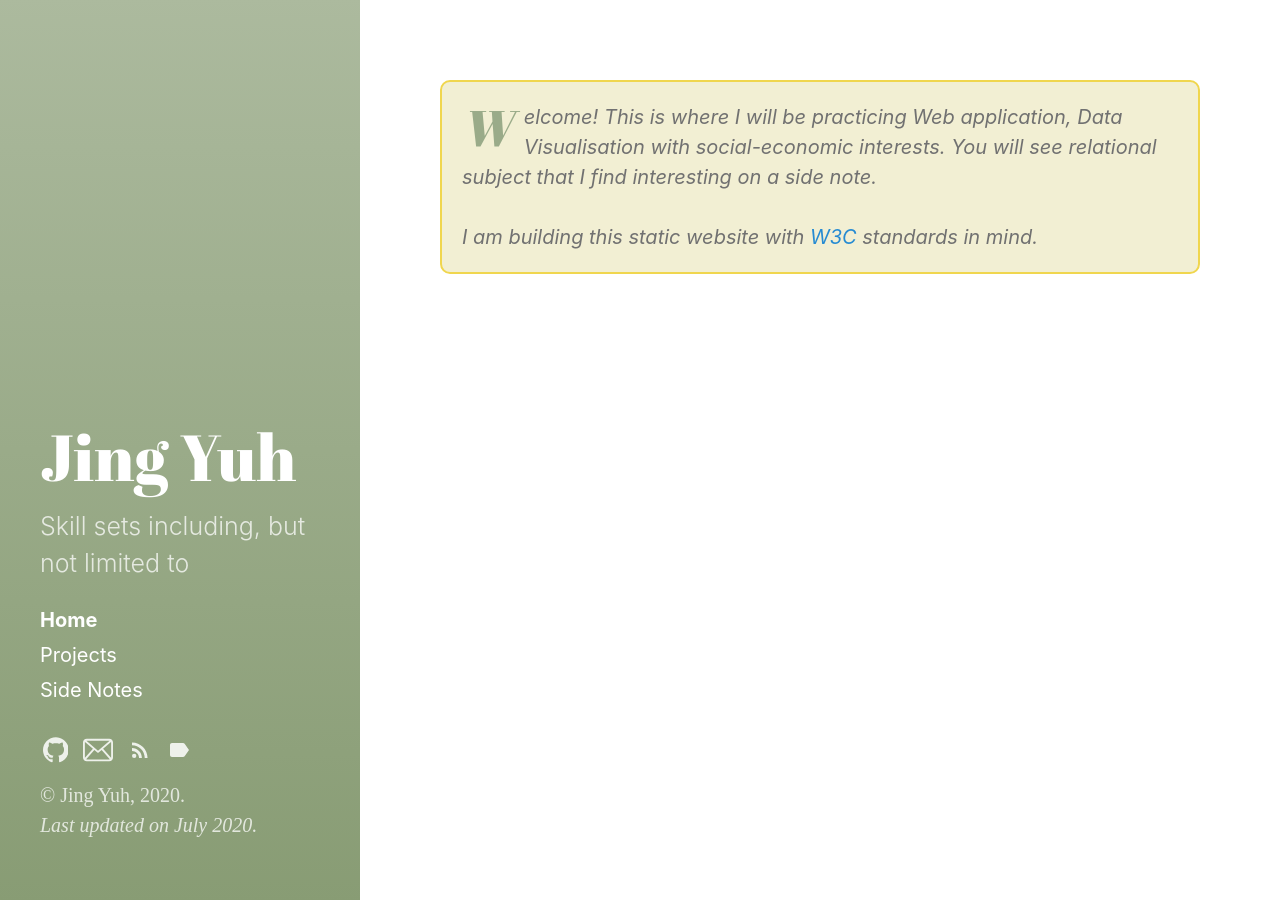
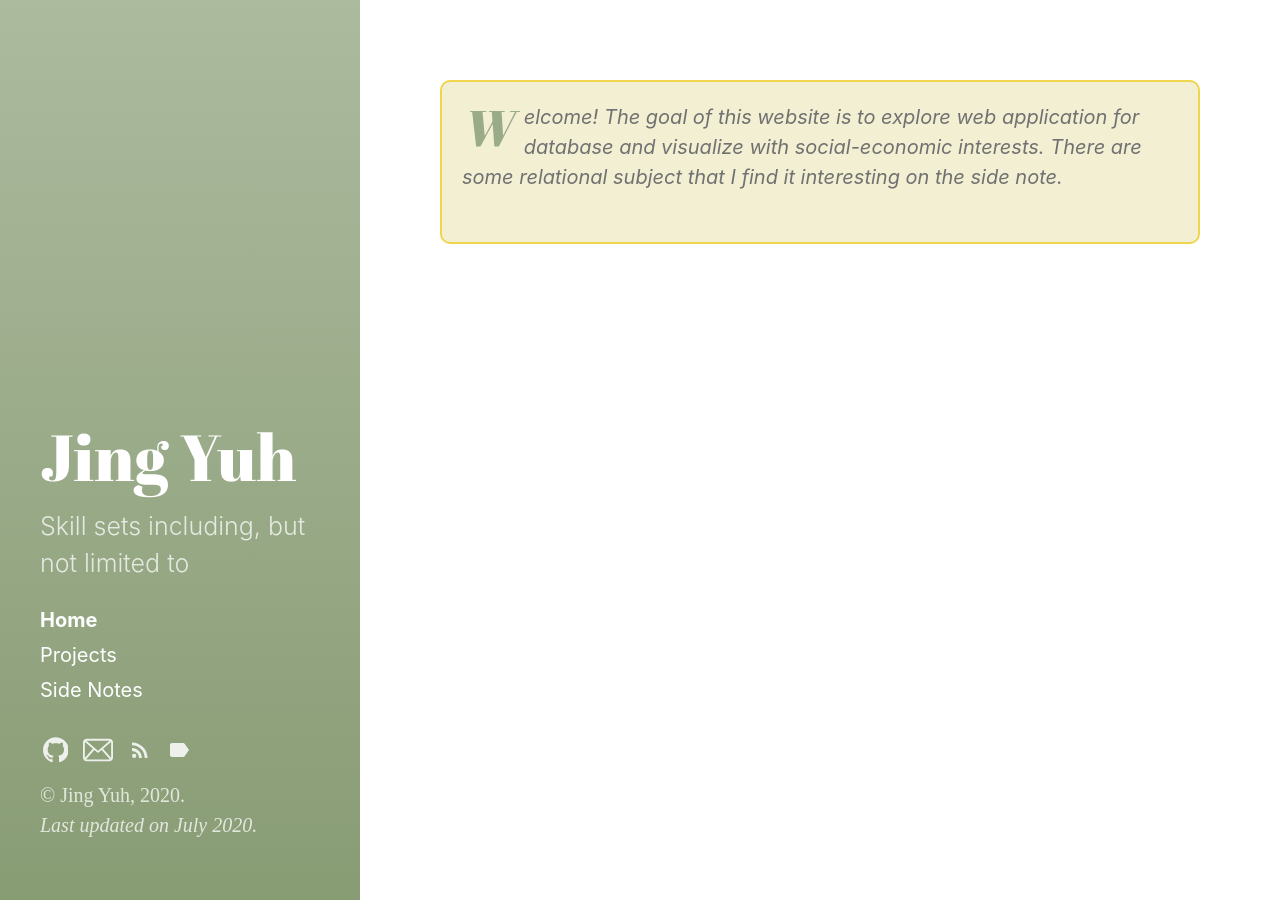
Before and after one commit to jyang123-bit/Website, a Jekyll site: the page built from index.html, in a window 1280 px wide. Built offline with Jekyll 4.4.1, drawn with Linux system fonts in a browser that asks for light colours; the list of posts is cut into pages by our own code.

Commit message:
Update index.html

```diff
--- a/index.html
+++ b/index.html
@@ -3,8 +3,8 @@
 title: Home
 ---
 
-<p class="message"><span class="padded-dropcap">W</span>elcome! This is where I will be practicing Web application, Data Visualisation with social-economic interests.
-You will see relational subject that I find interesting on a side note.
+<p class="message"><span class="padded-dropcap">W</span>elcome! The goal of this website is to explore web application for database and visualize with social-economic interests.
+There are some relational subject that I find it interesting on the side note.
 <br>
 <br>
-I am building this static website with <a href="http://w3.org/standards/">W3C</a> standards in mind.</p>
+</p>
```
